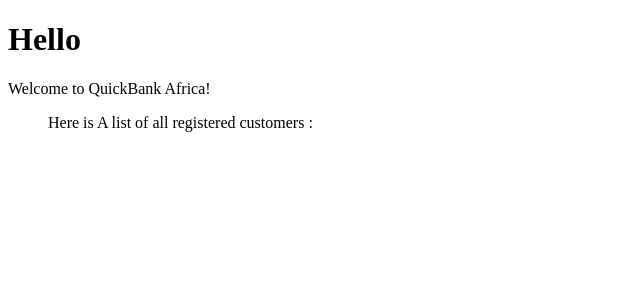
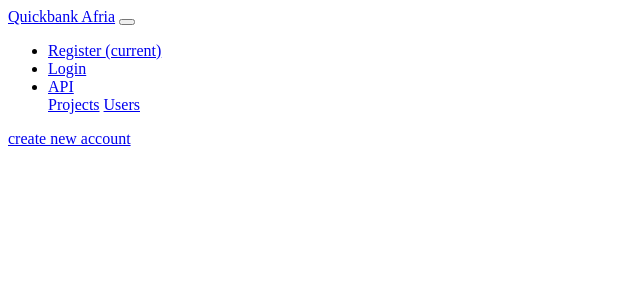
Before and after one commit to cheeks-cloud/bank-repo, a Django app: template project/members/templates/index.html in a window 1280 px wide. Shown: the top 300 px of the page, without its empty margins (0-640 px from the left). Run offline with Django 3.2, Linux system fonts and the light colour scheme; the template is opened without the code that fills it, so the values that code supplies are empty; some libraries are stand-ins or nearby versions.

Commit message:
feat: creatig registration page for new user

```diff
--- a/project/members/templates/index.html
+++ b/project/members/templates/index.html
@@ -1,18 +1,44 @@
-<!DOCTYPE html>
-<html>
-<body>
-
-<h1>Hello </h1>
-<p>Welcome to QuickBank Africa!</p>
-<div>
-    <ul>
-        <p>Here is  A list of all registered customers :</p>
-        {% for y in mypeople %}
-          <li>{{y.id}} {{ y.firstname }} {{ y.lastname }}</li>
-        {% endfor %}
-      </ul>
-</div>
 
 
-</body>
-</html>
+<nav class="navbar navbar-expand-lg navbar-light bg-light">
+  <a class="navbar-brand" href="#">Quickbank Afria</a>
+  <button class="navbar-toggler" type="button" data-toggle="collapse" data-target="#navbarSupportedContent" aria-controls="navbarSupportedContent" aria-expanded="false" aria-label="Toggle navigation">
+    <span class="navbar-toggler-icon"></span>
+  </button>
+
+  <div class="collapse navbar-collapse" id="navbarSupportedContent">
+    <ul class="navbar-nav mr-auto">
+      <li class="nav-item active">
+        <a class="nav-link" href="{% url 'register'%}">Register <span class="sr-only">(current)</span></a>
+      </li>
+      {% if user.is_authenticated %}
+          <li class="nav-item">
+            <a class="nav-link" href="/logout">Logout</a>
+          </li>
+          <li class="nav-item">
+            <a class="nav-link" href="/user">Welcome, {{user.username}}</a>
+          </li>
+          <!-- <a class="btn btn-dark " href="{% url 'userpage'%}" role="button"> View your profile</a> -->
+      {% else %}
+
+          <li class="nav-item">
+            <a class="nav-link" href="/login">Login</a>
+          </li>
+
+      {% endif %}
+
+      <li class="nav-item dropdown">
+        <a class="nav-link dropdown-toggle" href="#" id="navbarDropdown" role="button" data-bs-toggle="dropdown"
+        aria-haspopup="true" aria-expanded="false">API </a>
+        <div class="dropdown-menu" aria-labelledby="navbarDropdown">
+          <a class="dropdown-item" href="{% url 'project' %}">Projects</a>
+          <a class="dropdown-item" href="{% url 'profile_list'%}">Users</a>
+        </div>
+      </li>
+
+    </ul>
+
+    <a class="btn btn-dark " href="{% url 'new-project'%}" role="button"> create new account</a>
+
+  </div>
+</nav>
```
Also changed, not shown: project/members/templates/register.html (added, +18 -0 lines).
